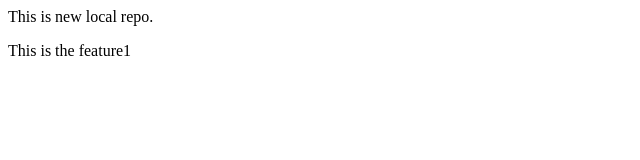
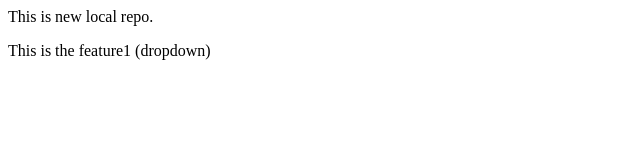
Before and after one commit to Ayutmg01/Localrepo, a plain HTML site: page index.html in a window 1280 px wide. Shown: the full height of the page, 0-640 px from the left. Drawn offline with Linux system fonts and the light colour scheme.

Commit message:
Add dropdown

```diff
--- a/index.html
+++ b/index.html
@@ -1,2 +1,2 @@
 <p>This is new local repo.</p>
-<p>This is the feature1</p>
+<p>This is the feature1 (dropdown)</p>
```
